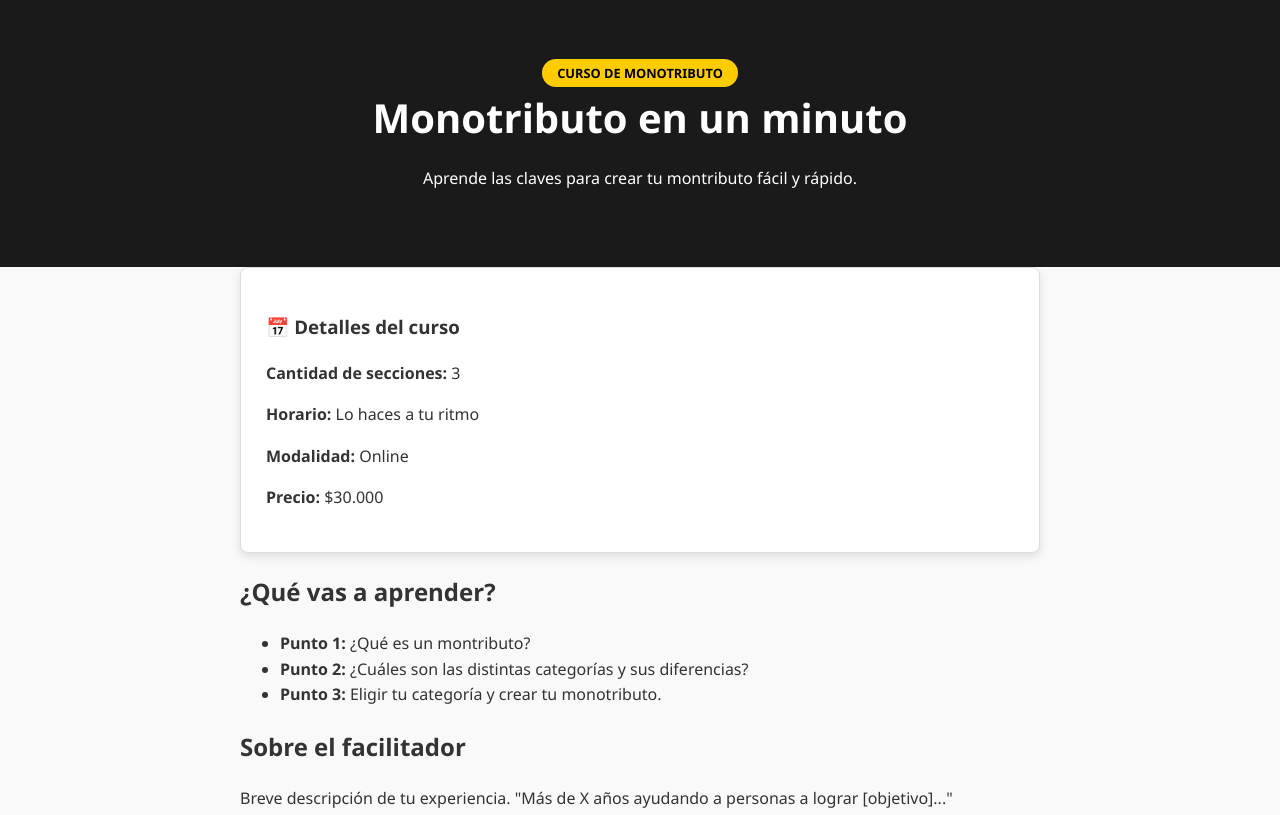
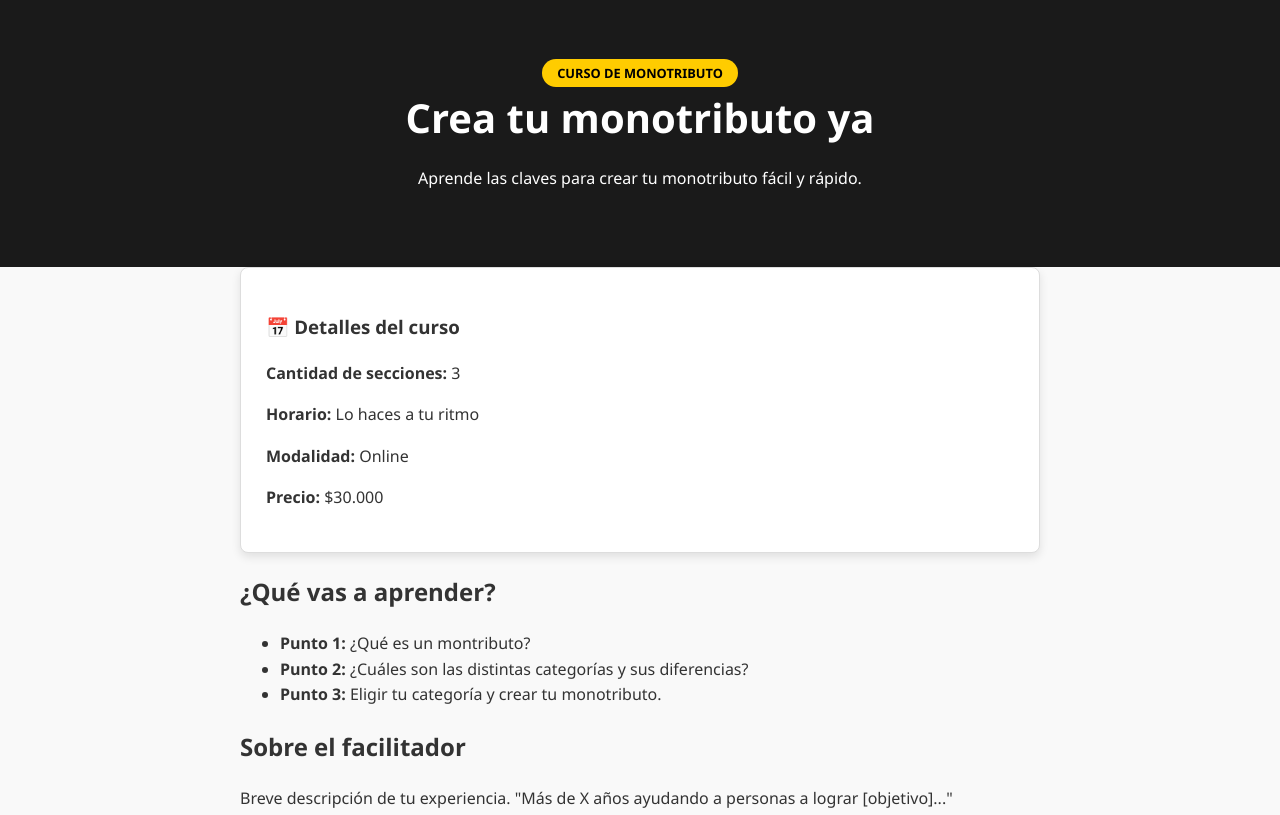
Before and after one commit to evelyngmuratore/Monotributo, a plain HTML site: page index.html in a window 1280 px wide. Shown: the top 815 px of the page. Drawn offline with Linux system fonts and the light colour scheme.

Commit message:
Update index.html

```diff
--- a/index.html
+++ b/index.html
@@ -21,8 +21,8 @@
 
 <header>
     <span class="badge">Curso de monotributo</span>
-    <h1>Monotributo en un minuto</h1>
-    <p>Aprende las claves para crear tu montributo fácil y rápido.</p>
+    <h1>Crea tu monotributo ya</h1>
+    <p>Aprende las claves para crear tu monotributo fácil y rápido.</p>
 </header>
 
 <div class="container">
@@ -54,4 +54,5 @@
 </footer>
 
 </body>
+
 </html>
```
